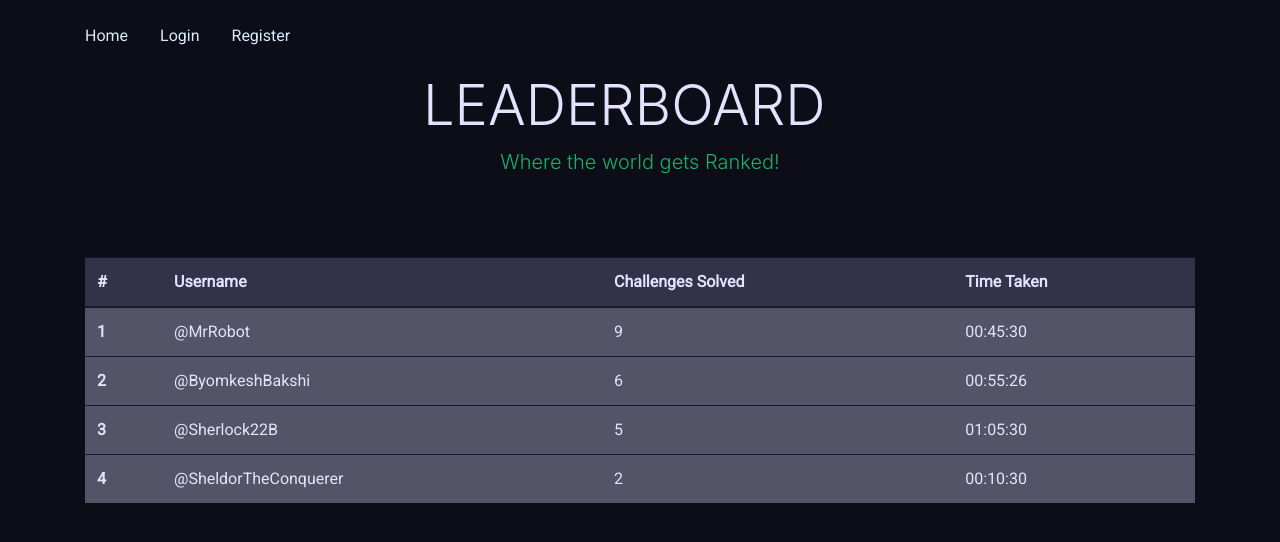
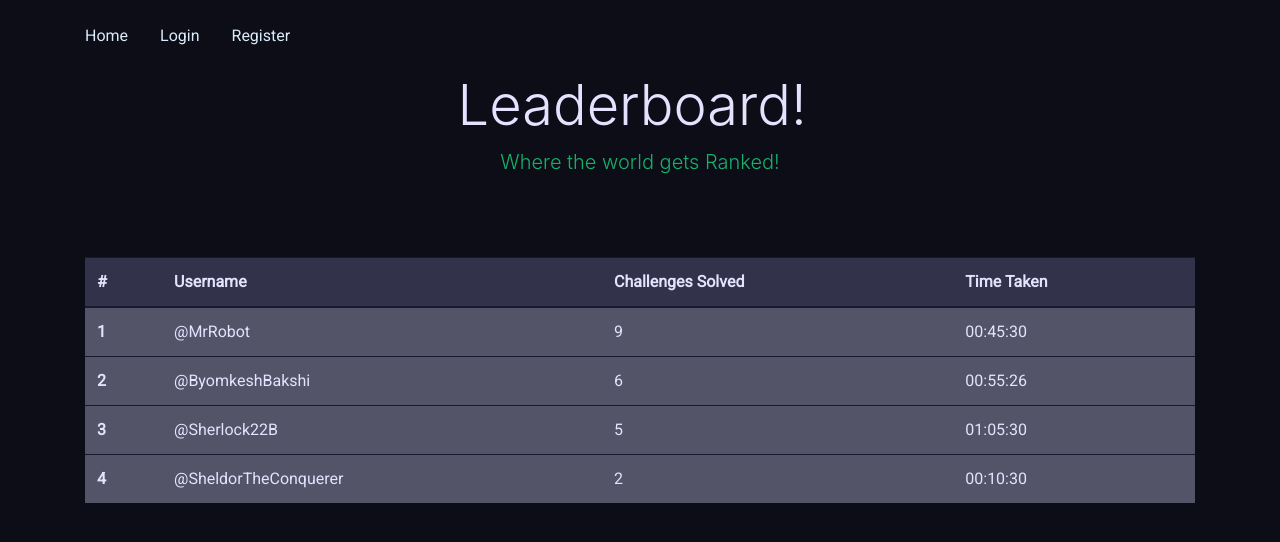
Before and after one commit to ashawe/PICT-CTF-WEBSITE-FRONTEND, a plain HTML site: page leaderboard.html in a window 1280 px wide. Drawn offline with nearby package versions, Linux system fonts and the light colour scheme; a web font is replaced by a local one.

Commit message:
removed extra space in vim-caret

```diff
--- a/leaderboard.html
+++ b/leaderboard.html
@@ -34,7 +34,7 @@
 
       </div>
     </div>
-    <h1 class="display-2"  style="text-align: center">LEADERBOARD<span class="vim-caret">͏͏&nbsp;&nbsp;</span></h1>
+    <h1 class="display-2" style="text-align: center">Leaderboard!<span class="vim-caret">͏͏&nbsp;</span></h1>
     <div class="lead mb-3 text-mono text-success" style="text-align: center">
         Where the world gets Ranked!
     </div>
```
